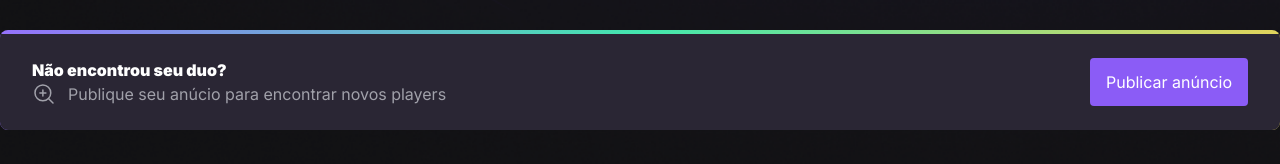
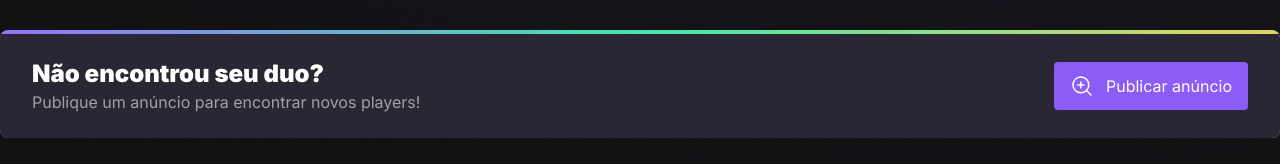
Before and after one commit to LuhBC-pixel/nlw-web, a React (Vite) app: page / in a window 1280 px wide. Shown: the part 686-850 px from the top of the page. Built offline with nearby package versions, Linux system fonts and the light colour scheme.

Commit message:
fix styles

```diff
--- a/src/App.tsx
+++ b/src/App.tsx
@@ -6,7 +6,7 @@ import logoImg from './assets/logo-nlw-esports.svg';
 
 function App() {
   return (
-    <div className='max-w-[1344px] mx-auto flex  flex-col items-center my-20'>
+    <div className='max-w-[1344px] mx-auto flex flex-col items-center my-20'>
       <img src={logoImg} alt='' />
 
       <h1 className='text-6xl text-white font-black mt-20'>
@@ -80,19 +80,19 @@ function App() {
         </a>
       </div>
 
-      <div className='pt-1 bg-nlw-gradient self-stretch rounded-lg overflow-hidden mt-8'>
+      <div className='pt-1 bg-nlw-gradient self-stretch rounded-lg mt-8 overflow-hidden'>
         <div className='bg-[#2A2634] px-8 py-6 flex justify-between items-center'>
           <div>
-            <strong className='tex-2xl text-white font-black block'>
+            <strong className='text-2xl text-white font-black block'>
               Não encontrou seu duo?
             </strong>
-            <span className='text-zinc-400 flex items-center gap-3'>
-              <MagnifyingGlassPlus size={24} />
-              Publique seu anúcio para encontrar novos players
+            <span className='text-zinc-400 block'>
+              Publique um anúncio para encontrar novos players!
             </span>
           </div>
 
-          <button className='py-3 px-4 bg-violet-500 hover:bg-violet-600 text-white rounded'>
+          <button className='py-3 px-4 bg-violet-500 hover:bg-violet-600 text-white rounded flex items-center gap-3'>
+            <MagnifyingGlassPlus size={24} />
             Publicar anúncio
           </button>
         </div>
```
